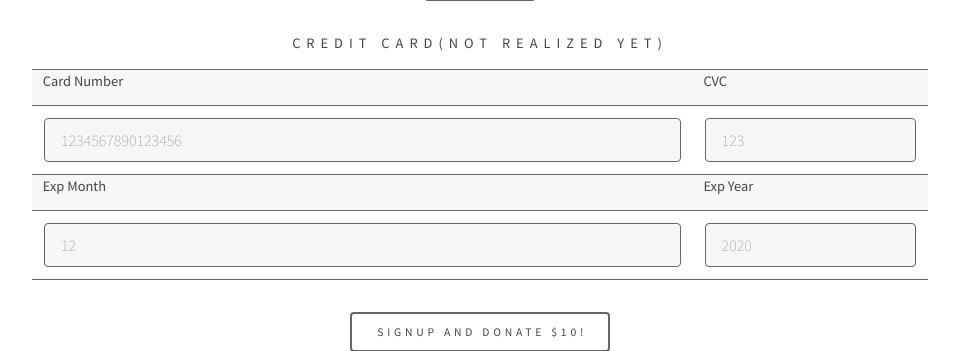
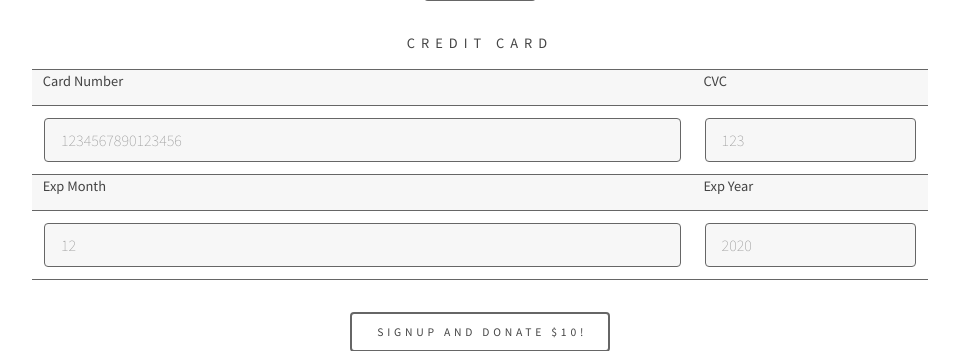
Before and after one commit to Pavlo-Olshansky/CRM-website, a Django app: page /signup/ in a window 1280 px wide. Shown: the part 1727-2078 px from the top of the page, without its empty margins (160-1119 px from the left). Run offline with Django 3.2, Linux system fonts and the light colour scheme; some libraries are stand-ins or nearby versions.

Commit message:
fixed payment method discription

```diff
--- a/grand_site/templates/subscribers/subscriber_new.html
+++ b/grand_site/templates/subscribers/subscriber_new.html
@@ -85,7 +85,7 @@
 
 
     {# Credit Card Section #}
-    <h5 class="sn-sh">CREDIT CARD(not realized yet)</h5>
+    <h5 class="sn-sh">CREDIT CARD</h5>
     <form id="payment-form" action="." method="post">
         <table class="table">
             <tbody>
```
